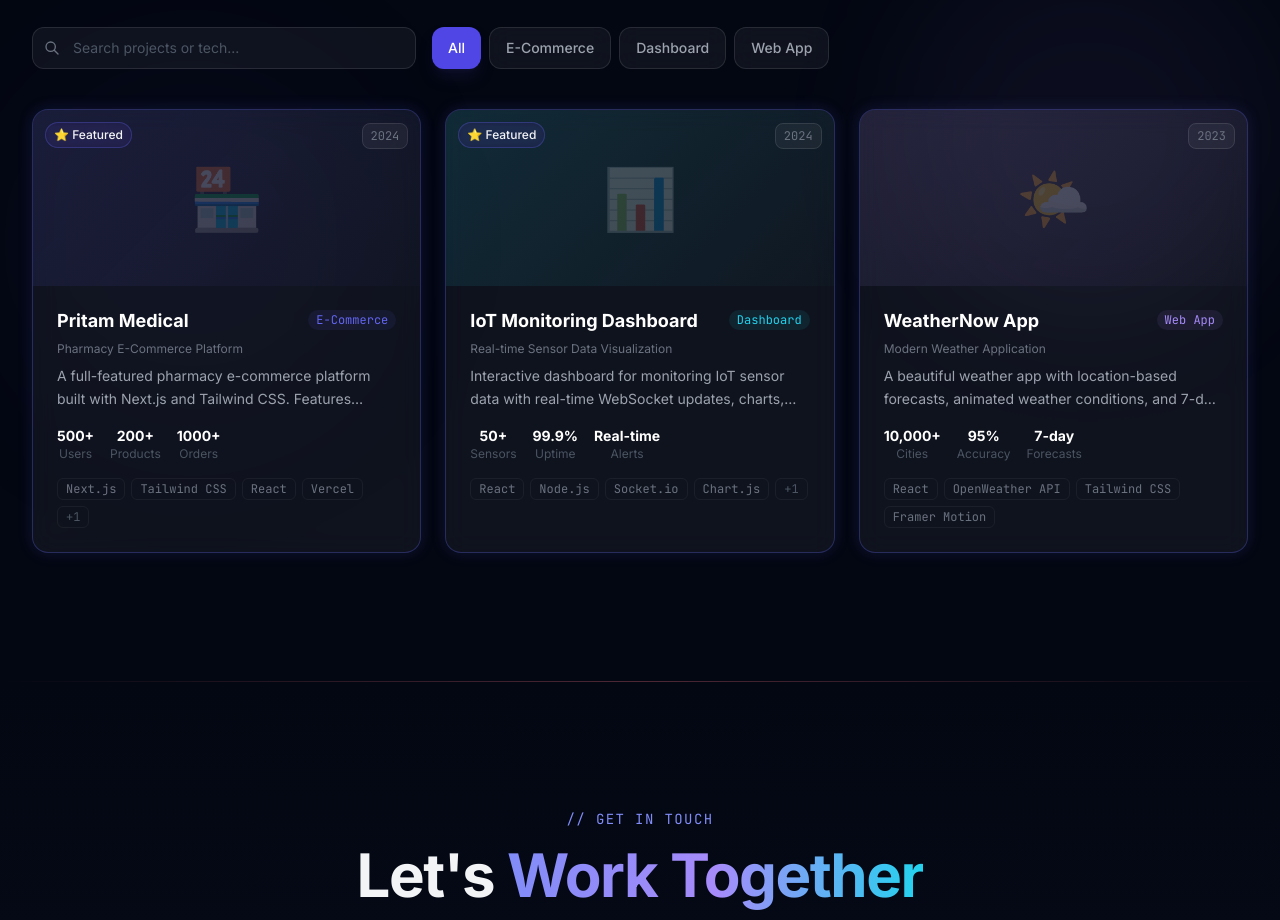
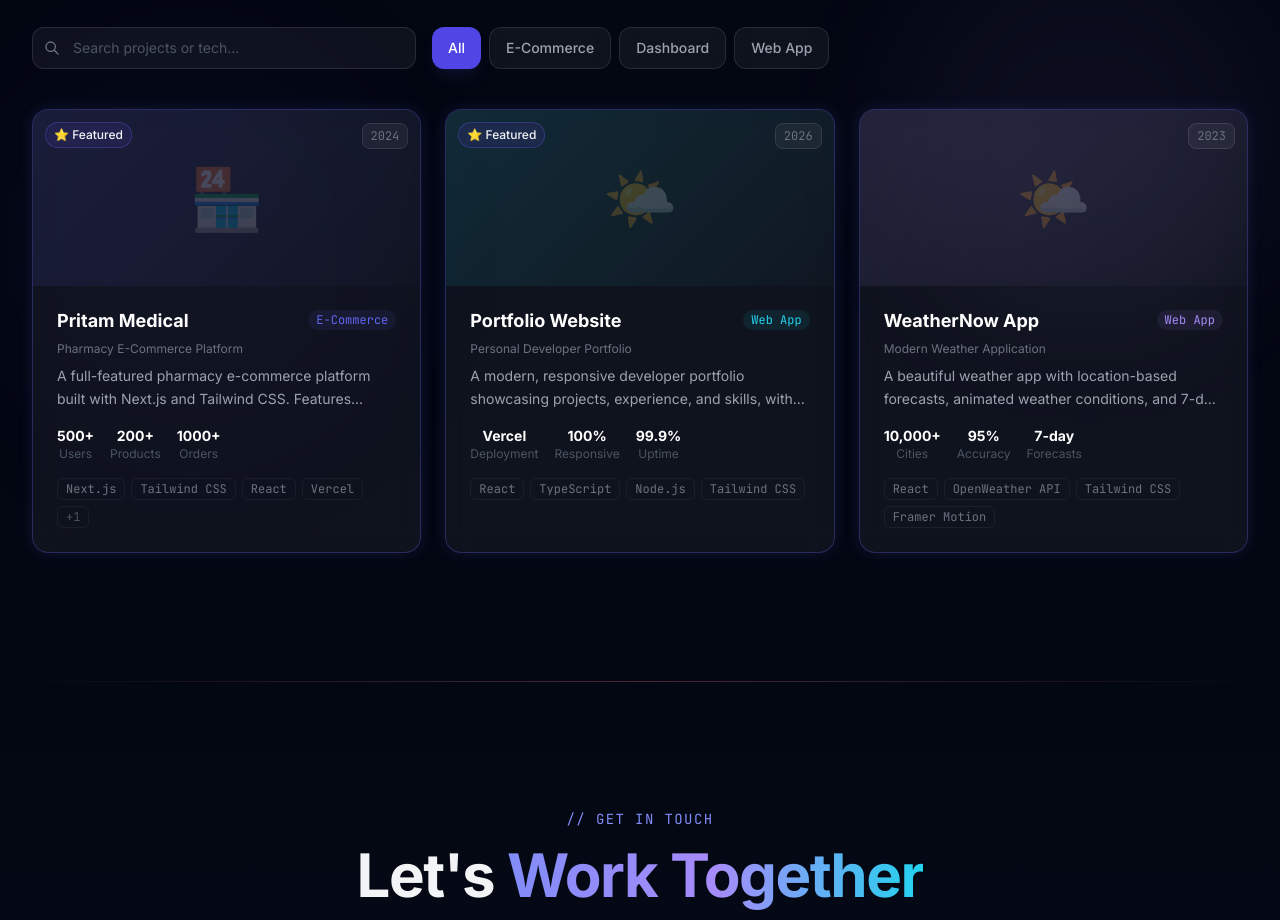
Before and after one commit to sinhaayush20010310-commits/portfolio, a React (Vite) app in the folder frontend/: page / in a window 1280 px wide. Shown: the part 4260-5180 px from the top of the page. Built offline with nearby package versions, Linux system fonts and the light colour scheme; no server answers; a web font is replaced by a local one.

Commit message:
Updated portfolio with latest changes

```diff
--- a/frontend/src/data/portfolio.ts
+++ b/frontend/src/data/portfolio.ts
@@ -141,27 +141,27 @@ export const projects = [
   },
   {
     id: 2,
-    title: "IoT Monitoring Dashboard",
-    subtitle: "Real-time Sensor Data Visualization",
-    description: "Interactive dashboard for monitoring IoT sensor data with real-time WebSocket updates, charts, and alerts.",
-    longDescription: "A comprehensive IoT monitoring solution with live data streaming, historical analysis, and configurable alerting for multiple sensor types.",
-    image: "/projects/iot-dashboard.png",
-    images: ["/projects/iot-1.png"],
-    liveUrl: "#",
+    title: "Portfolio Website",
+    subtitle: "Personal Developer Portfolio",
+    description: "A modern, responsive developer portfolio showcasing projects, experience, and skills, with an integrated resume viewer.",
+    longDescription: "A personal portfolio website built to showcase professional experience, projects, and technical skills, featuring a clean responsive design, smooth animations, and an embedded resume for quick reference by recruiters.",
+    image: "/projects/portfolio.png",
+    images: ["/projects/portfolio-1.png"],
+    liveUrl: "https://portfolio-ruby-one-n717j8qaek.vercel.app/",
     githubUrl: "https://github.com/sinhaayush20010310-commits",
     featured: true,
-    category: "Dashboard",
-    tech: ["React", "Node.js", "Socket.io", "Chart.js", "MongoDB"],
-    stats: { sensors: "50+", uptime: "99.9%", alerts: "Real-time" },
+    category: "Web App",
+    tech: ["React", "TypeScript", "Node.js", "Tailwind CSS"],
+    stats: { deployment: "Vercel", responsive: "100%", uptime: "99.9%" },
     features: [
-      "Live WebSocket data streaming",
-      "Interactive chart visualizations",
-      "Configurable alert thresholds",
-      "Historical data analysis",
-      "Multi-sensor support",
+      "Responsive design across devices",
+      "Integrated resume viewer",
+      "Project showcase with detailed case studies",
+      "Smooth animations and transitions",
+      "Continuous deployment via Vercel",
     ],
     color: "#22d3ee",
-    year: 2024,
+    year: 2026,
   },
   {
     id: 3,
```
